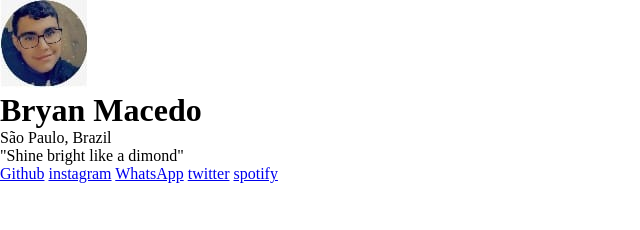
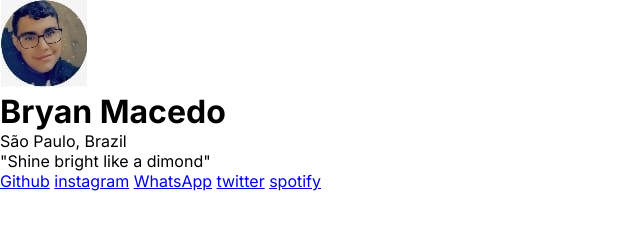
Before and after one commit to Bryan1TA/Meus-links, a plain HTML site: page index.html in a window 1280 px wide. Shown: the whole page, without its empty margins (0-640 px from the left). Drawn offline with Linux system fonts and the light colour scheme.

Commit message:
fonte inter adicionada

```diff
--- a/index.html
+++ b/index.html
@@ -4,6 +4,9 @@
     <meta charset="UTF-8">
     <meta name="viewport" content="width=device-width, initial-scale=1.0">
     <link rel="stylesheet" href="style.css">
+    <link rel="preconnect" href="https://fonts.googleapis.com">
+    <link rel="preconnect" href="https://fonts.gstatic.com" crossorigin>
+    <link href="https://fonts.googleapis.com/css2?family=Inter:wght@100..900&display=swap" rel="stylesheet">
     <title>meus links</title>
 </head>
 <body>
--- a/style.css
+++ b/style.css
@@ -1,3 +1,6 @@
-*{
+* {
     margin: 0;
+    padding: 0;
+    box-sizing: border-box;
+    font-family: "Inter", sans-serif;
 }
```
